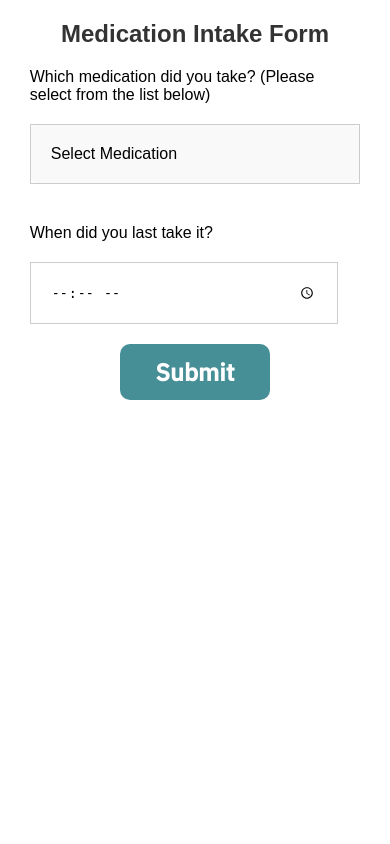
After one commit to wearablebiosensing/MindGame, a Flask app: page /intake in a window 390 px wide. The commit adds this page. Run offline with Flask 3, Linux system fonts and the light colour scheme.

Commit message:
Start on Medication Intake Form

```diff
--- a/CareWear-MagneticTilesActivity/app.py
+++ b/CareWear-MagneticTilesActivity/app.py
@@ -276,6 +276,12 @@ def tutorial():
 @app.route('/nogo', methods=['GET','POST'])
 def nogo():
   return render_template("nogo.html")
+
+@app.route('/intake', methods=['GET','POST'])
+def intake():
+
+
+  return render_template("medication_intake.html")
 
 
 
--- a/CareWear-MagneticTilesActivity/static/css/global.css
+++ b/CareWear-MagneticTilesActivity/static/css/global.css
@@ -13,6 +13,12 @@ html {
   margin: 0;
   padding: 0;
   height: 100%;
+}
+
+.container {
+  max-width: 1500px;
+  padding: 20px;
+  margin: 0 auto;
 }
 
 h1 {
--- a/CareWear-MagneticTilesActivity/static/css/landing_page.css
+++ b/CareWear-MagneticTilesActivity/static/css/landing_page.css
@@ -3,7 +3,7 @@ body {
 }
 
 .landing_container {
-  max-width: 1000px;
+  max-width: 1500px;
   padding: 20px;
   margin: 0 auto;
 }
@@ -56,7 +56,6 @@ input[type="text"]:focus {
   border-color: #0099ff;
 } */
 
-button[type="submit"],
 input[type="text"] {
   padding: 1em; /* Use em for padding */
   border: 2px solid #ccc;
@@ -169,6 +168,7 @@ button[type="submit"]:active {
 
 .btn_container {
   display: flex;
+  flex-wrap: wrap;
   gap: 20px;
 }
 
--- a/CareWear-MagneticTilesActivity/templates/landing_page.html
+++ b/CareWear-MagneticTilesActivity/templates/landing_page.html
@@ -64,6 +64,8 @@
           <button id="submitBtn"  class="start_button" required> Start </button>
           <a href="{{ url_for('tutorial') }}"><button class="start_button" >Tutorial</button></a>
           <a href="{{ url_for('nogo') }}"><button class="start_button" >Go/NoGo</button></a>
+          <a href="{{ url_for('intake') }}"><button class="start_button" >In-Take</button></a>
+
 
         </div>
 
--- /dev/null
+++ b/CareWear-MagneticTilesActivity/templates/medication_intake.html
@@ -0,0 +1,269 @@
+<!DOCTYPE html>
+<html lang="en">
+  <head>
+    <meta charset="UTF-8" />
+    <meta name="viewport" content="width=device-width, initial-scale=1.0" />
+    <title>Medication Intake Form</title>
+
+    <link
+      rel="stylesheet"
+      href="{{ url_for('static', filename='css/global.css') }}"
+    />
+    <style>
+      body,
+      html {
+        height: 100%;
+        margin: 0;
+        font-family: Arial, sans-serif;
+      }
+
+      .start_button {
+        background-color: #478f96;
+        border-radius: 10px;
+        border: none;
+        color: white;
+        padding: 0.5em 1.5em; /* using em units */
+        max-width: 100%; /* allows button to be responsive */
+
+        width: auto; /* adjusts width based on content and padding */
+
+        text-align: center;
+        text-decoration: none;
+        display: inline-block;
+        font-size: 1.5em; /* responsive font size */
+        cursor: pointer;
+        font-weight: bold;
+        font-family: "IBM Plex Sans", sans-serif;
+        box-sizing: border-box; /* includes padding and border in width calculation */
+      }
+
+      .container {
+        width: 100%;
+        max-width: 1200px;
+        margin: 0 auto;
+        padding: 20px;
+        box-sizing: border-box;
+      }
+
+      .container h2 {
+        color: #333;
+        font-size: 24px;
+        text-align: center;
+        margin-bottom: 20px;
+      }
+
+      .form-wrapper {
+        display: flex;
+        justify-content: center;
+        gap: 20px;
+      }
+
+      .form-group {
+        display: flex;
+        flex-direction: column;
+        gap: 20px;
+        margin-bottom: 20px;
+
+        flex: 1;
+      }
+
+      .form-group label {
+      }
+
+      .dropdown {
+        position: relative;
+        border: 1px solid #ccc;
+        cursor: pointer;
+      }
+
+      .dropdown-selected {
+        padding: 20px;
+        background-color: #f9f9f9;
+        border-radius: 5px;
+        transition: background-color 0.3s;
+      }
+      .dropdown-selected:hover {
+        background-color: #eaeaea; /* Slight hover effect */
+      }
+
+      .dropdown-list {
+        position: absolute;
+        width: 100%;
+        border: 1px solid #ccc;
+        background-color: #fff;
+        z-index: 10;
+      }
+
+      .dropdown-list div {
+        padding: 20px;
+        border-bottom: 1px solid #eee;
+      }
+
+      .dropdown-list div:last-child {
+        border-bottom: none;
+      }
+
+      .hidden {
+        display: none;
+      }
+
+      /* Style for the additional text input */
+      .other-input {
+        padding: 20px;
+        margin-top: 10px;
+        width: calc(100%); /* Adjusted for padding and border */
+        border: 1px solid #ccc;
+        display: none; /* Hidden by default */
+      }
+      .time-input {
+        padding: 20px;
+        width: calc(100% - 22px); /* Adjusted for padding and border */
+        border: 1px solid #ccc;
+      }
+
+      @media screen and (max-width: 600px) {
+        .container {
+          width: 95%;
+        }
+
+        .form-wrapper {
+          display: flex;
+          flex-direction: column;
+          justify-content: center;
+          gap: 20px;
+        }
+      }
+    </style>
+  </head>
+  <body>
+    <div class="container">
+      <h2>Medication Intake Form</h2>
+      <div class="form-wrapper">
+        <div class="form-group">
+          <label for="medication-name"
+            >Which medication did you take? (Please select from the list
+            below)</label
+          >
+          <div id="medication-name" class="dropdown">
+            <div class="dropdown-selected">Select Medication</div>
+            <div class="dropdown-list hidden"></div>
+            <!-- Additional text input for the "Other" option -->
+            <input
+              type="text"
+              id="other-medication"
+              class="other-input hidden"
+              placeholder="Enter your medication"
+            />
+          </div>
+        </div>
+        <div class="form-group">
+          <label for="input-time">When did you last take it?</label>
+          <!-- Change to a text input for time entry -->
+          <input type="time" id="input-time" class="time-input" />
+        </div>
+      </div>
+      <div style="display: flex; justify-content: center">
+        <button type="submit" id="submit" class="start_button">Submit</button>
+      </div>
+    </div>
+    <script>
+      document.addEventListener("DOMContentLoaded", function () {
+        const medicationOptions = [
+          "Ritalin",
+          "Concerta",
+          "Focalin",
+          "Daytrana",
+          "Adderall",
+          "Dexedrine",
+          "Vyvanse",
+          "Other",
+        ];
+
+        initializeDropdown("medication-name", medicationOptions);
+        setupFormSubmission();
+      });
+
+      function initializeDropdown(dropdownId, options) {
+        const dropdown = document.getElementById(dropdownId);
+        const dropdownList = dropdown.querySelector(".dropdown-list");
+        const selectedOption = dropdown.querySelector(".dropdown-selected");
+        const otherMedicationInput =
+          document.getElementById("other-medication");
+
+        options.forEach((option) => {
+          const div = document.createElement("div");
+          div.textContent = option;
+          div.addEventListener("click", () =>
+            handleDropdownSelection(
+              option,
+              selectedOption,
+              dropdownList,
+              otherMedicationInput
+            )
+          );
+          dropdownList.appendChild(div);
+        });
+
+        selectedOption.addEventListener("click", () =>
+          dropdownList.classList.toggle("hidden")
+        );
+      }
+
+      function handleDropdownSelection(
+        option,
+        selectedOption,
+        dropdownList,
+        otherInput
+      ) {
+        selectedOption.textContent = option;
+        dropdownList.classList.add("hidden");
+        otherInput.style.display = option === "Other" ? "block" : "none";
+      }
+
+      function setupFormSubmission() {
+        document
+          .getElementById("submit")
+          .addEventListener("click", function (event) {
+            event.preventDefault();
+
+            const selectedMedication = document
+              .getElementById("medication-name")
+              .querySelector(".dropdown-selected").textContent;
+            const otherMedication =
+              document.getElementById("other-medication").value;
+            const intakeTime = document.getElementById("input-time").value;
+
+            if (isValidForm(selectedMedication, otherMedication, intakeTime)) {
+              submitForm(selectedMedication, otherMedication, intakeTime);
+            } else {
+              alert("Please fill in both the medication name and intake time.");
+            }
+          });
+      }
+
+      function isValidForm(selectedMedication, otherMedication, intakeTime) {
+        return (
+          ((selectedMedication !== "Select Medication" &&
+            selectedMedication !== "Other") ||
+            (selectedMedication === "Other" && otherMedication.trim())) &&
+          intakeTime.trim()
+        );
+      }
+
+      function submitForm(selectedMedication, otherMedication, intakeTime) {
+        const medicationName =
+          selectedMedication === "Other" ? otherMedication : selectedMedication;
+        const data = { medication: medicationName, time: intakeTime };
+
+        fetch("YOUR_ENDPOINT_URL", {
+          method: "POST",
+          headers: { "Content-Type": "application/json" },
+          body: JSON.stringify(data),
+        })
+          .then((response) => response.json())
+          .then((data) => console.log("Success:", data))
+          .catch((error) => console.error("Error:", error));
+      }
+    </script>
+  </body>
+</html>
```
Also changed, not shown: CareWear-MagneticTilesActivity/static/css/intake.css (added).
